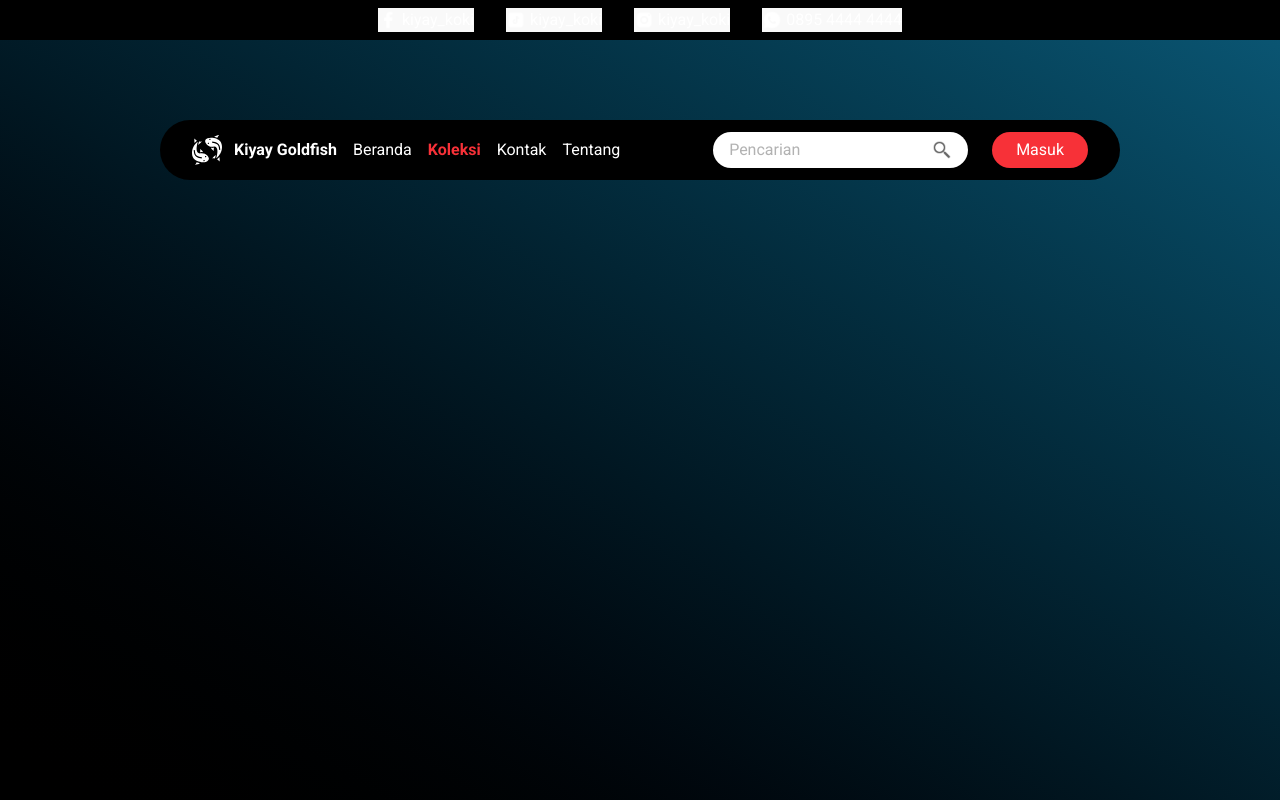
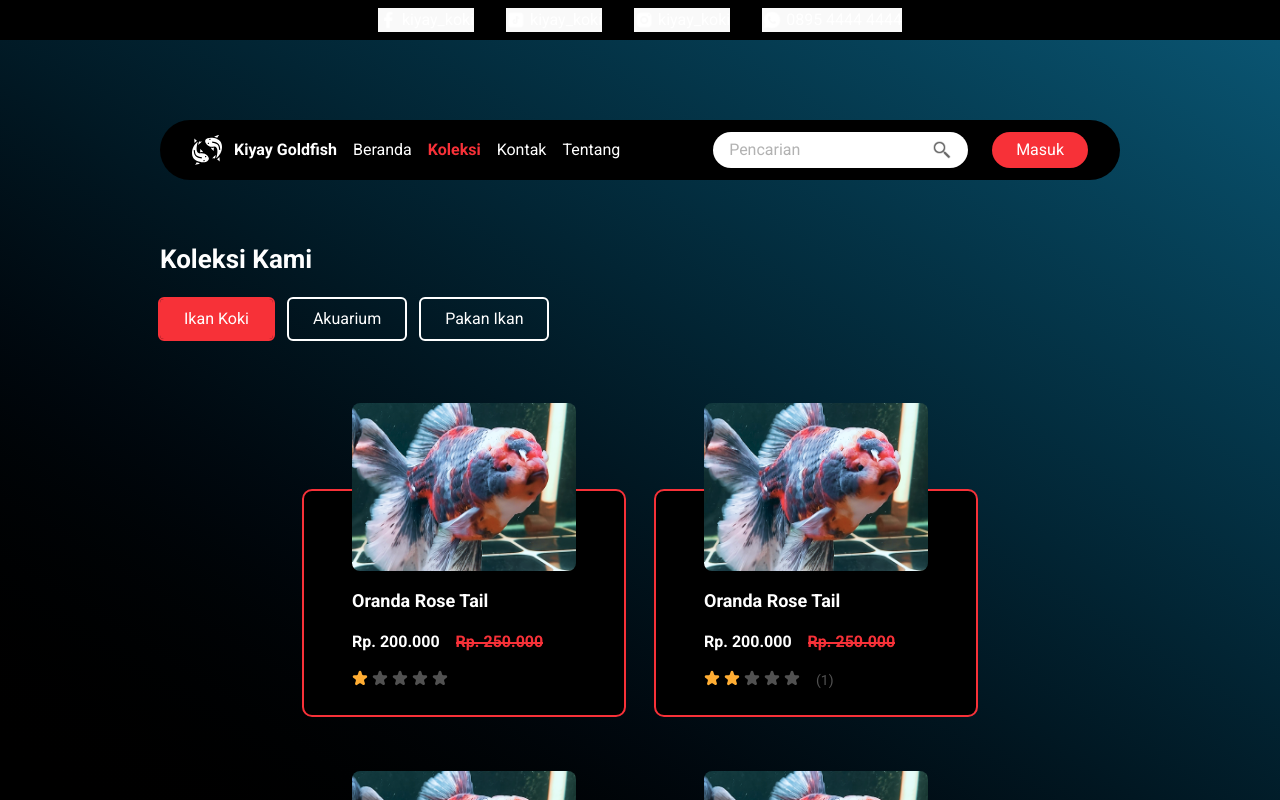
Before and after one commit to kite1412/react-kiyay-koki, a React (Vite) app: page /koleksi in a window 1280 px wide. Built offline with nearby package versions, Linux system fonts and the light colour scheme.

Commit message:
Create products selection in collection page

```diff
--- a/src/App.jsx
+++ b/src/App.jsx
@@ -6,6 +6,7 @@ import LoginPage from "./pages/LoginPage";
 import ContactPage from "./pages/ContactPage";
 import bg from "./assets/landing-page-bg.png";
 import DetailPage from "./pages/DetailPage";
+import CollectionPage from "./pages/CollectionPage";
 
 function App() {
   return (
@@ -64,6 +65,12 @@ function App() {
                 <DetailPage />
               }
             />
+            <Route
+              path="/koleksi"
+              element={
+                <CollectionPage />
+              }
+            />
             <Route   />
           </Routes>
         </div>
--- a/src/models/ProductType.js
+++ b/src/models/ProductType.js
@@ -8,11 +8,11 @@
 const ProductType = {
   FISH: "Ikan Koki",
   AQUARIUM: "Akuarium",
-  FEED: "Pakan Koki",
+  FEED: "Pakan Ikan",
   values: [
     "Ikan Koki",
     "Akuarium",
-    "Pakan Koki"
+    "Pakan Ikan"
   ]
 }
 
--- /dev/null
+++ b/src/pages/CollectionPage.jsx
@@ -0,0 +1,77 @@
+import { useMemo, useState } from "react";
+import PageLayout from "../layouts/PageLayout";
+import ProductType from "../models/ProductType";
+import RoundedButton from "../components/RoundedButton";
+import { createProductSelections } from "../models/ProductSelections";
+import { mockFishesData } from "../data/mocks";
+import ProductCards from "../components/ProductCards";
+import { useNavigate } from "react-router-dom";
+import { productDetailNavigationInfo } from "./DetailPage";
+
+export default function CollectionPage() {
+  const [selectedType, setSelectedType] = useState(ProductType.FISH);
+  const selections = useMemo(() => {
+    return createProductSelections({
+      fishItems: mockFishesData,
+      aquariumItems: [],
+      feedItems: []
+    })
+  }, []);
+  const selectedProducts = useMemo(() => {
+    return selections.getProductsByType(selectedType);
+  }, [selectedType])
+
+  const navigate = useNavigate();
+
+  return <PageLayout
+    content={
+      <div className="h-full w-full flex flex-col gap-10">
+        <div className="flex flex-col gap-5">
+          <h2 className="font-bold">Koleksi Kami</h2>
+          <ProductTypes
+            type={selectedType}
+            setType={t => setSelectedType(t)}
+          />
+        </div>
+        <ProductCards
+          products={selectedProducts.items}
+          onClick={p => {
+            const { path, options } = productDetailNavigationInfo(p, selectedType);
+            navigate(path, options);
+          }}
+          className={"items-stretch"}
+        />
+      </div>
+    }
+  />
+}
+
+/**
+ * @param {string} type - selected {@link ProductType}.
+ * @param {(string) => void} setType - set newly selected type.
+ */
+function ProductTypes({ type, setType }) {
+  return (
+    <div className="flex gap-4">
+      {
+        ProductType.values.map((t, _) => (
+          <RoundedButton
+            action={t}
+            onClick={() => setType(t)}
+            fullyRounded={false}
+            className={`
+              outline-2 outline-primary
+              ${
+                type != t && ("bg-transparent outline-white")
+              }
+            `}
+          />
+        ))
+      }
+    </div>
+  );
+}
+
+function ProductTypeButton() {
+
+}
--- a/src/pages/HomePage.jsx
+++ b/src/pages/HomePage.jsx
@@ -161,7 +161,6 @@ function Benefit({
  */
 function Recommendation({ selections }) {
   const [selected, setSelected] = useState(selections.fishProducts);
-  const [showAll, setShowAll] = useState(false);
   const navigate = useNavigate();
 
   return (
```
